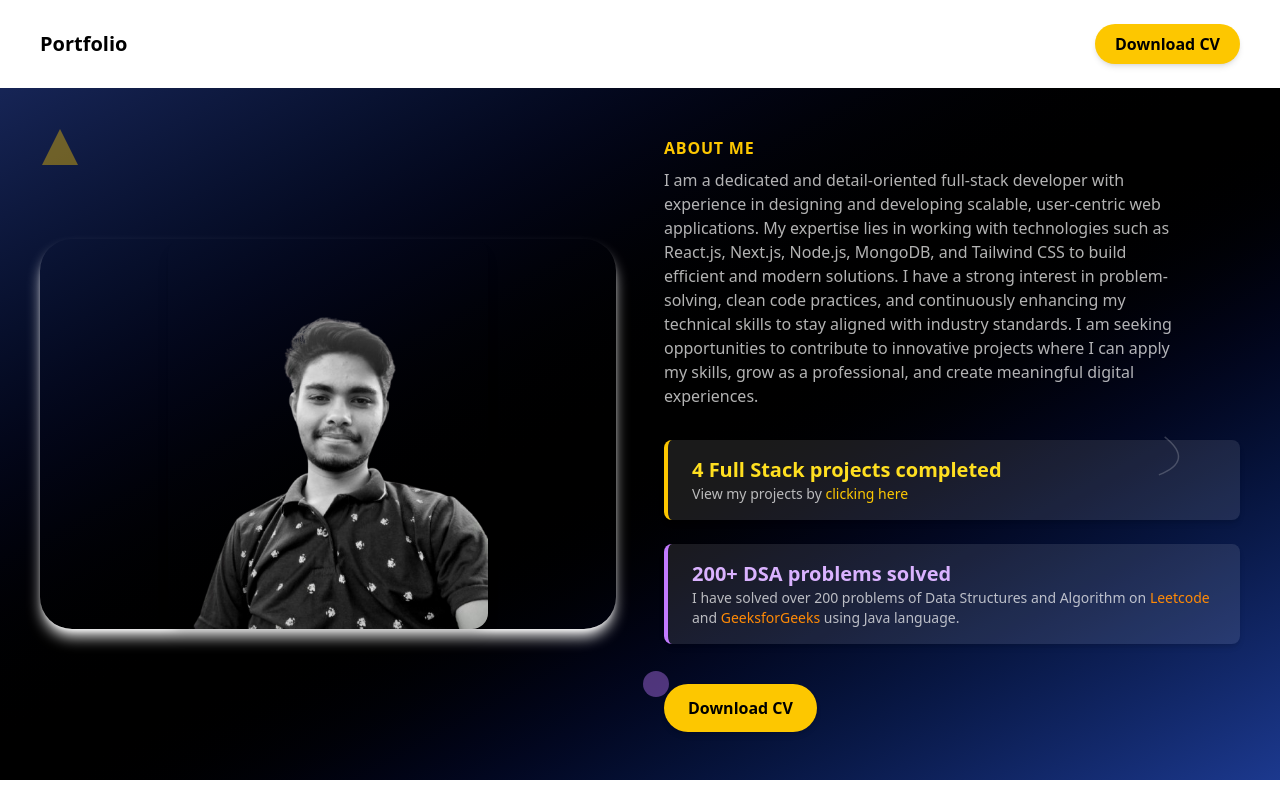
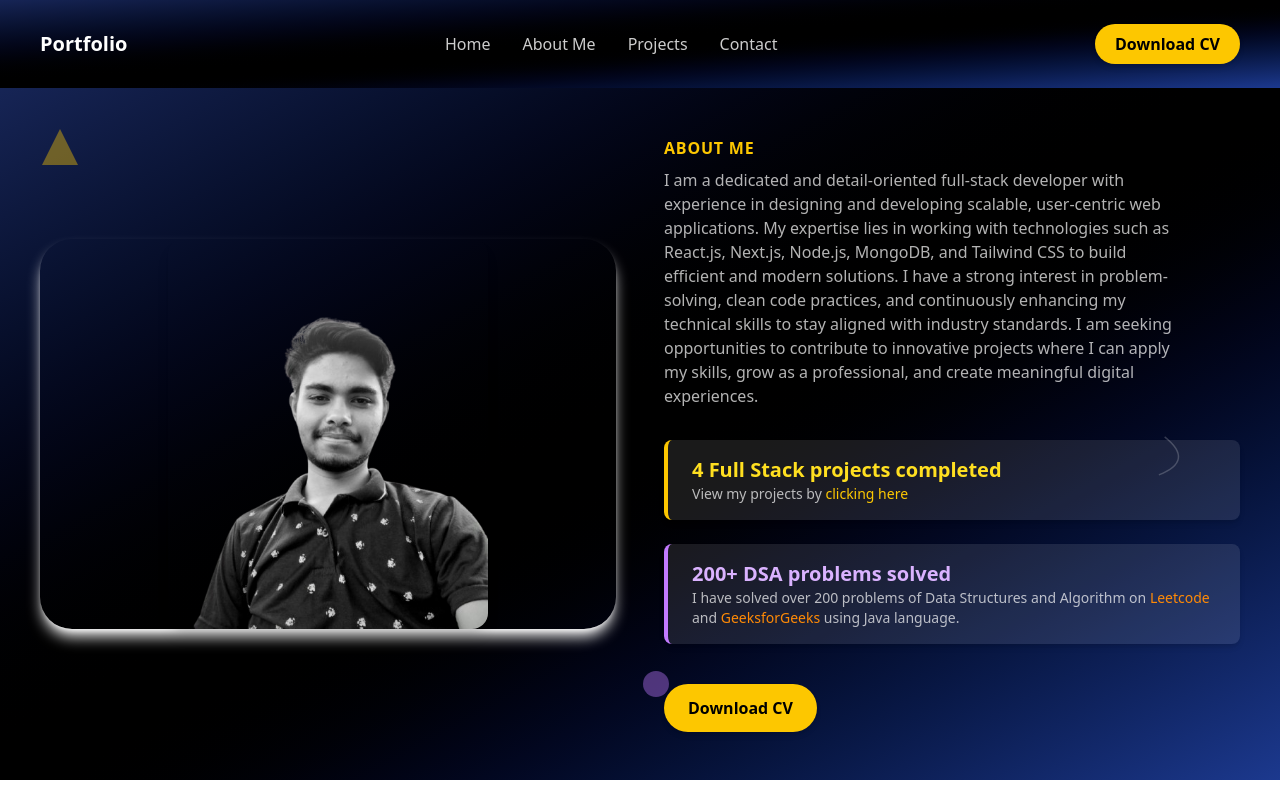
Before and after one commit to Mithlesh341/portfolio, a React (Vite) app in the folder portfolio/: page /about in a window 1280 px wide. Built offline with nearby package versions, Linux system fonts and the light colour scheme.

Commit message:
fixederrors

```diff
--- a/portfolio/src/App.jsx
+++ b/portfolio/src/App.jsx
@@ -10,8 +10,8 @@ import Contact from "./components/Contact";
 function App() {
   return (
     <>
-      <nav className="flex justify-between items-center px-10 py-6">
-        <h1 className="font-bold text-xl">Portfolio</h1>
+      <nav className="flex justify-between items-center px-10 py-6 bg-gradient-to-br from-blue-950 via-black to-blue-900">
+        <a href="/"><h1 className="font-bold text-xl text-white hover:text-yellow-400 cursor-pointer">Portfolio</h1></a>
         <ul className="hidden md:flex space-x-8 text-white/80">
           <a href="/">
             <li className="hover:text-yellow-400 cursor-pointer">Home</li>
--- a/portfolio/src/components/About.jsx
+++ b/portfolio/src/components/About.jsx
@@ -48,7 +48,7 @@ const About = () => {
           viewport={{ once: true }}
         >
           <motion.img
-            src="./src/assets/my-photo.png"
+            src="/my-photo.png"
             alt="profile"
             className="relative w-80 h-auto rounded-2xl shadow-lg z-10"
             whileHover={{ scale: 1.05 }}
--- a/portfolio/src/components/HeroSection.jsx
+++ b/portfolio/src/components/HeroSection.jsx
@@ -110,7 +110,7 @@ export default function HeroSection() {
           transition={{ duration: 0.8, delay: 0.5 }}
         >
           <motion.img
-            src="./src/assets/my-photo.png"
+            src="/my-photo.png"
             alt="profile"
             className="w-auto h-auto rounded-2xl shadow-lg shadow-white"
             whileHover={{ scale: 1.05 }}
```
Also changed, not shown: portfolio/public/my-photo.png (renamed from portfolio/src/assets/my-photo.png).
